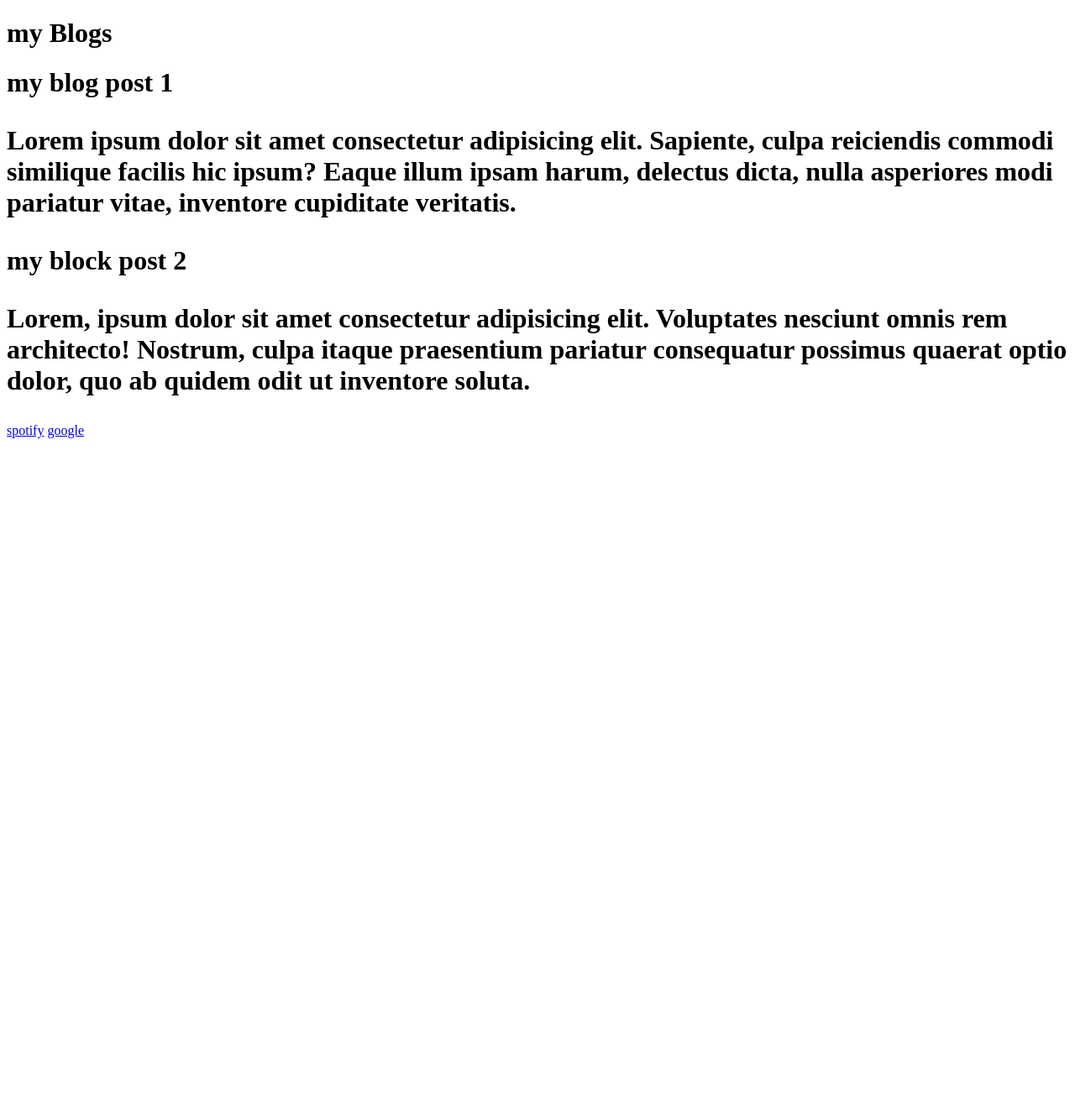
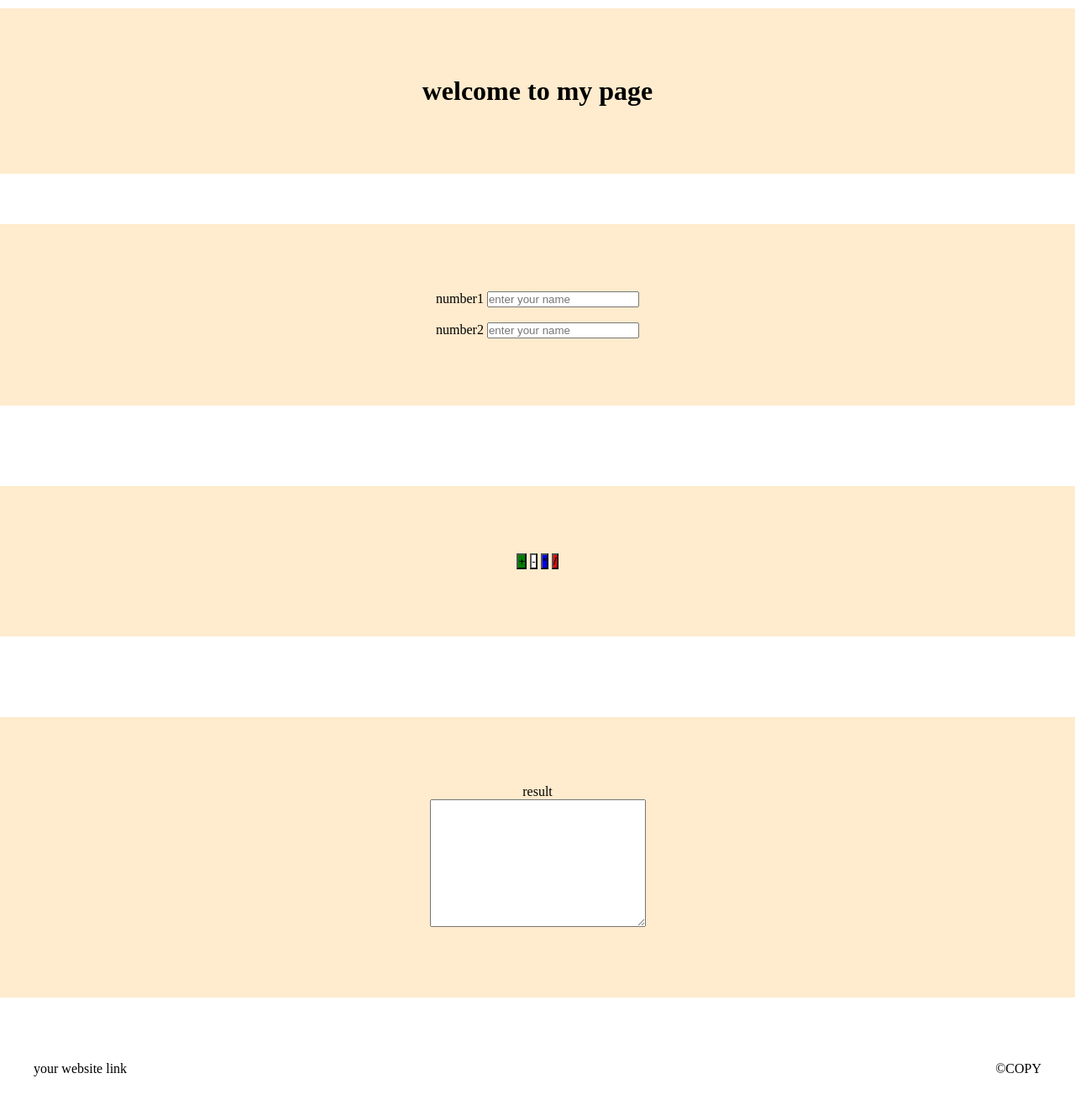
Before and after one commit to mdraihanhasan201/HTML, a plain HTML site: page index.html in a window 1280 px wide. Shown: the whole page at 84% size. Before the commit the page ends 800 px from the top, so only its background shows below. Drawn offline with Linux system fonts and the light colour scheme.

Commit message:
Add files via upload
task by lab evu

```diff
--- a/index.html
+++ b/index.html
@@ -1,32 +1,62 @@
 <!DOCTYPE html>
 <html lang="en">
-
 <head>
     <meta charset="UTF-8">
     <meta http-equiv="X-UA-Compatible" content="IE=edge">
     <meta name="viewport" content="width=device-width, initial-scale=1.0">
-    <title>wellcome</title>
+    <title>welcome</title>
+    <link rel="stylesheet" href="style.css">
 </head>
+<body>
+    <div class="class1">
 
-<body>
-    <h1>my Blogs </h1>
-    <h1>my blog post 1
-        <p>Lorem ipsum dolor sit amet consectetur adipisicing elit. Sapiente, culpa reiciendis commodi similique facilis
-            hic ipsum? Eaque illum ipsam harum, delectus dicta, nulla asperiores modi pariatur vitae, inventore
-            cupiditate veritatis.</p>
-
-    </h1>
-    <h1>my block post 2
-
-        <p>Lorem, ipsum dolor sit amet consectetur adipisicing elit. Voluptates nesciunt omnis rem architecto! Nostrum,
-            culpa itaque praesentium pariatur consequatur possimus quaerat optio dolor, quo ab quidem odit ut inventore
-            soluta.</p>
-    </h1>
-
-    <a href="../spotify/index.html" target="_blank">spotify</a>
-    <a href="./link.html" target="-blank">google</a>
+        <h1>welcome to my page</h1>
 
 
+    </div >
+
+
+    <div class="class2">
+
+    <label for="number1">number1</label>
+    <input type="text" name="number1" id="number1" placeholder="enter your name"><br><br>
+    <label for="number1">number2</label>
+    <input type="text" name="number1" id="number1" placeholder="enter your name">
+    </div>
+    <br><br>
+
+
+
+
+
+
+    <div class="class3">
+        <input class="green" type="button" value="+">
+        <input class="white" type="button" value="-">
+        <input class="blue" type="button" value="*">
+        <input class="red" type="button" value="/">
+
+
+    </div>
+    <br><br>
+
+
+
+
+    <div class="class4">
+        <p>result</p>
+
+        <textarea name="" id="" cols="30" rows="10"></textarea>
+
+    </div>
+    <br><br>
+
+    <footer class="footer"
+        <a href="your website link"> your website link</a>
+        <p>&COPY;COPY</p>
+
+
+    </footer>
+
 </body>
-
 </html>
--- /dev/null
+++ b/one.js
@@ -0,0 +1,5 @@
+alert("HEY DUDE!")
+document.write("Hello")
+var name;
+name="Hi i am name"
+document.write(name);
--- a/style.css
+++ b/style.css
@@ -1,63 +1,63 @@
-
 *{
+    padding: 0;
     margin: 0;
-    padding: 0;
-
-}
-
-
-
-
-
-
-
-
-body {
-
-
-    background: #ccf1f4;
-    font-family: sans-serif;
-
-
-}
-
-h1{
-
-
-    text-align: center;
-    color: #542c2c;
-    font-weight: normal;
-    margin-bottom: 20px;
-    text-decoration-color: aqua;
+    box-sizing: border-box;
 
 
 
 }
 
-.from-wrap{
+.class1{
+    margin-top: 10px;
+    text-align: center;
+    background-color: blanchedalmond;
+    padding: 80px;
 
-
-    width: 320;background: #3e3d3d;padding: 40px 20px;
-    box-sizing: border-box;
-    position: fixed;left: 50%;top: 50%;transform:(-50%,-50%) ;
-
-}
-input{
-
-    width: 100%;
-    background-color: none;
-    border: 1px solid #fff;
-    border-radius: 3px; padding: 6px 20px;
-    box-sizing: border-box;
-    margin-bottom: 20px;
 
 
 
 }
+.class2{
+    margin-top: 60px;
+    text-align: center;
+    background-color: blanchedalmond;
+    padding: 80px;
 
-input [type="button"]{
 
-    background: #760b0b;
-    border: 0;
-    cursor: pointer;
 }
+.class3{
+    margin-top: 60px;
+    text-align: center;
+    background-color: blanchedalmond;
+    padding: 80px;
+
+
+
+}
+.class4{
+    margin-top: 60px;
+    text-align: center;
+    background-color: blanchedalmond;
+    padding: 80px;
+
+
+
+}
+.green{
+    background-color: green;
+}
+.white{
+    background-color:white;
+}
+.blue{
+    background-color: blue;
+}
+.red{
+    background-color: red;
+}
+.footer{
+     display: flex;
+
+    justify-content: space-between;
+    padding: 40px;
+}
```
